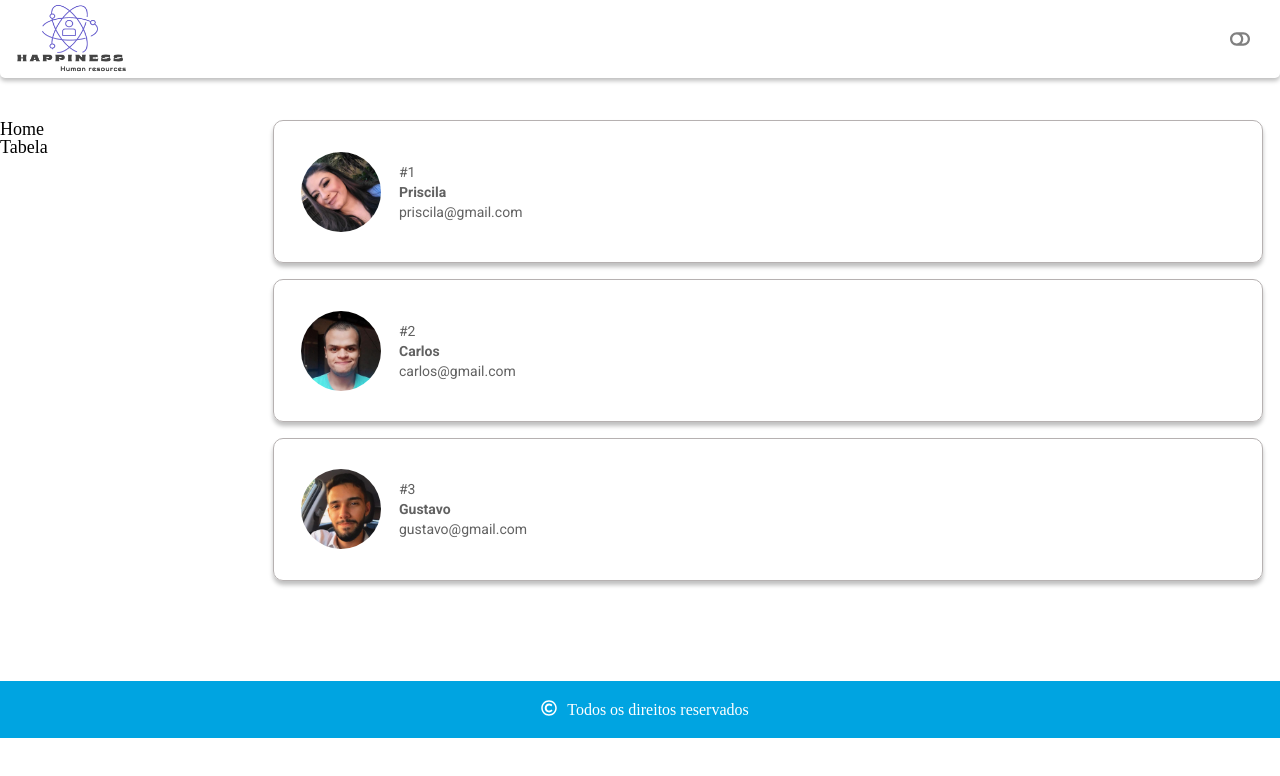
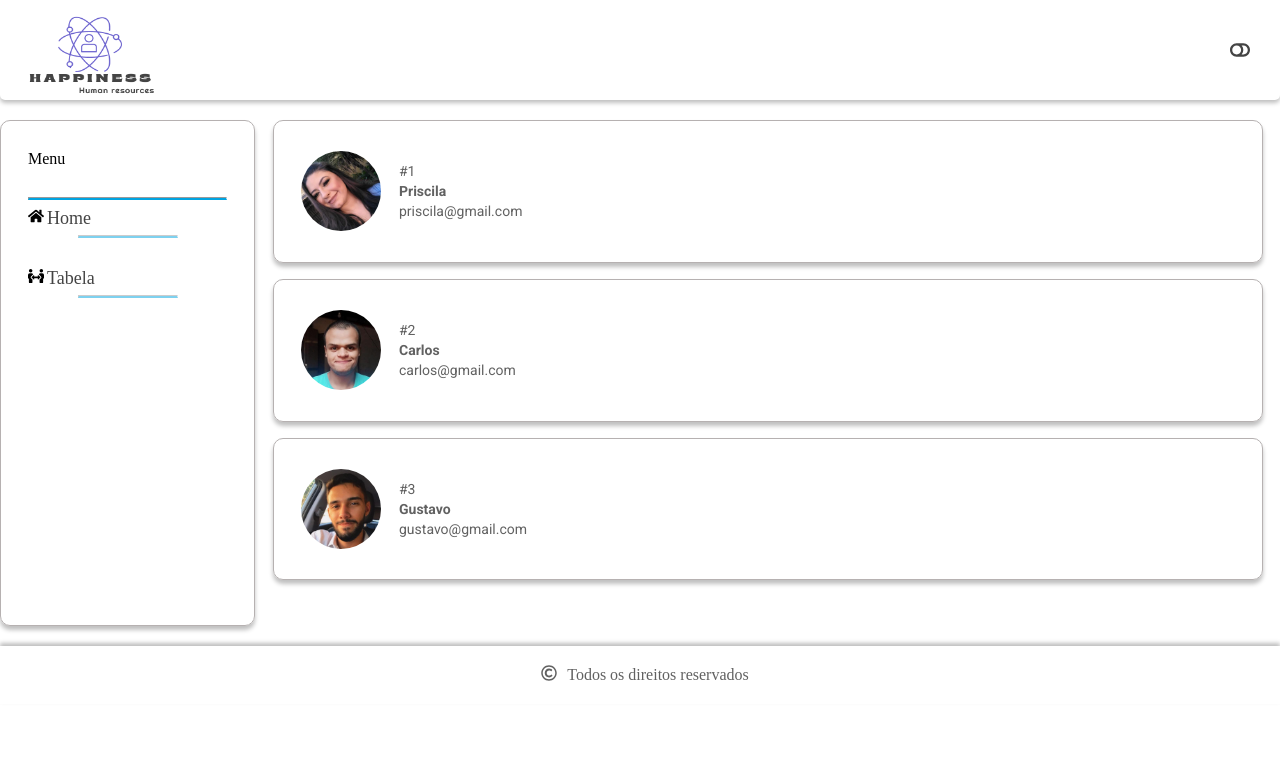
Before and after one commit to ramosspri/happiness, a React (Create React App) app in the folder front-end/: page / in a window 1280 px wide. Shown: the top 776 px of the page. Built offline with nearby package versions, Linux system fonts and the light colour scheme.

Commit message:
alterando os espaçamentos de header e footer

```diff
--- a/front-end/src/componentes/Footer/styles.ts
+++ b/front-end/src/componentes/Footer/styles.ts
@@ -4,16 +4,16 @@ export const ContainerFooter = styled.footer`
   grid-area: footer;
   display: flex;
   justify-content: center;
-  /* position: fixed;
-  bottom: 0;
-  left: 0;
-  right: 0; */
+  box-shadow: 0rem -0.1875rem 0.25rem 0rem rgb(0 0 0 / 25%);
   align-items: center;
-  background-color: ${({ theme }) => theme.colors.primary};
-  color: ${({ theme }) => theme.colors.secondary};
+  background-color: ${({ theme }) => theme.colors.secondary};
+  color: ${({ theme }) => theme.colors.letter_color};
   height: 3.6rem;
   z-index: 100;
-  margin-top: 100px;
+  margin-top: 3.125rem;
+  @media (min-width: 50rem) {
+    margin-top: 1.25rem;
+  }
 `;
 
 export const DivIcon = styled.div`
--- a/front-end/src/componentes/Header/Logo/styles.ts
+++ b/front-end/src/componentes/Header/Logo/styles.ts
@@ -3,6 +3,9 @@ import styled from 'styled-components';
 export const ImgLogo = styled.img`
   grid-area: logo;
   justify-content: start;
-  width: 8.75rem;
-  height: 8.125rem;
+  position: relative;
+  width: 160px;
+  height: 150px;
+  left: 10px;
+  top: 6px;
 `;
--- a/front-end/src/componentes/Header/index.tsx
+++ b/front-end/src/componentes/Header/index.tsx
@@ -7,7 +7,7 @@ import { FaToggleOff, FaToggleOn } from "react-icons/fa";
 const Header = () => {
   return (
     <ContainerHeader>
-      <FaToggleOff size="1.25rem" color="grey" style={{position:'absolute', right:'30px'}}/>
+      <FaToggleOff size="1.25rem" color="#444444" style={{position:'absolute', right:'30px'}}/>
       {/* <FaToggleOn/> */}
       <SideMenu mostra={'hide2'} />
       <Logo />
--- a/front-end/src/componentes/Header/styles.ts
+++ b/front-end/src/componentes/Header/styles.ts
@@ -5,9 +5,12 @@ export const ContainerHeader = styled.header`
   align-items: center;
   grid-area: header;
   background-color: ${({ theme }) => theme.colors.secondary};
-  height: 4.9rem;
+  height: 6.25rem;
   box-shadow: 0rem 0.1875rem 0.25rem 0rem rgb(0 0 0 / 25%);
   border-bottom-right-radius: 0.3125rem;
   border-bottom-left-radius: 0.3125rem;
-  margin-bottom: 2.625rem;
+  margin-bottom: 30px;
+  @media (min-width: 50rem) {
+    margin-bottom: 20px;
+  }
 `;
--- a/front-end/src/componentes/SideMenu/index.tsx
+++ b/front-end/src/componentes/SideMenu/index.tsx
@@ -1,14 +1,21 @@
 import React from 'react';
-import { DivMenu, LinkDecoration, LinkSpaces } from './styles';
+import { DivMenu, LinkDecoration, LinkSpaces, Line } from './styles';
+import { FaHome, FaPeopleArrows } from "react-icons/fa";
 
 export const SideMenu = ({ mostra }: any) => {
   return (
     <DivMenu className={mostra}>
+      <p>Menu</p>
       <LinkSpaces>
+      <Line/>
+      <FaHome style={{marginRight: '3px'}}/>
         <LinkDecoration to="/">Home</LinkDecoration>
+        <Line style={{opacity: '0.5', width:'100px'}}/>
       </LinkSpaces>
       <LinkSpaces>
+      <FaPeopleArrows style={{marginRight: '3px'}}/>
         <LinkDecoration to="/tabela">Tabela</LinkDecoration>
+        <Line style={{opacity: '0.5', width:'100px'}}/>
       </LinkSpaces>
     </DivMenu>
   );
--- a/front-end/src/componentes/SideMenu/styles.ts
+++ b/front-end/src/componentes/SideMenu/styles.ts
@@ -11,24 +11,41 @@ export const LinkDecoration = styled(Link)`
   }
 
   @media (min-width: 800px) {
-    color: #000;
+    color: #444444;
   }
 `;
 
 export const LinkSpaces = styled.div`
-  justify-content: space-between;
-  padding: 30px;
-  margin: 30px;
+  justify-content: space-around;
+  align-items: center;
+  padding: 0px;
+  margin: 0px;
   @media (min-width: 50rem) {
-    padding: 0px;
-    margin: 0px;
+    margin-top: 30px;
   }
 `;
 export const DivMenu = styled.div`
   justify-content: space-between;
   grid-area: sidemenu;
   @media (min-width: 800px) {
+    border-radius: 10px;
+    width: 255px;
+    height: 506px;
+    left: 0px;
+    border: 1px solid ${({ theme }) => theme.colors.border_grey};
+    box-shadow: ${({ theme }) => theme.font.shadow.shadow_container};
+    padding: 1.9rem 1.6875rem;
     flex-direction: column;
     justify-content: flex-start;
   }
 `;
+
+export const Line = styled.hr`
+
+  @media (min-width: 800px) {
+    border-bottom: 2px solid;
+    color: ${({ theme }) => theme.colors.assets_blue};
+    width: 199px;
+    height: 2px;
+  }
+`
```
